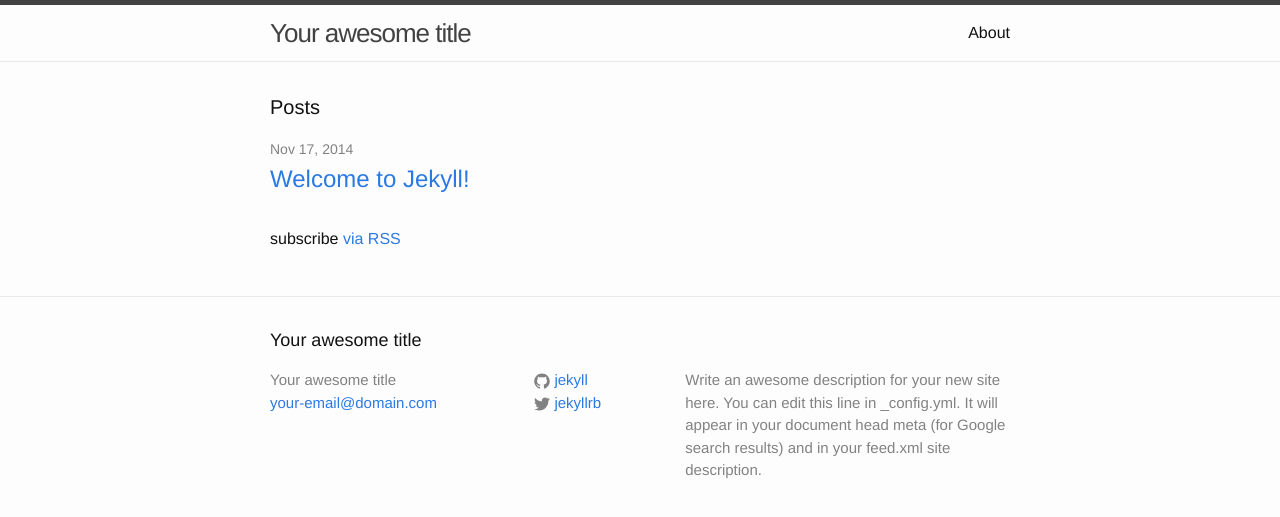
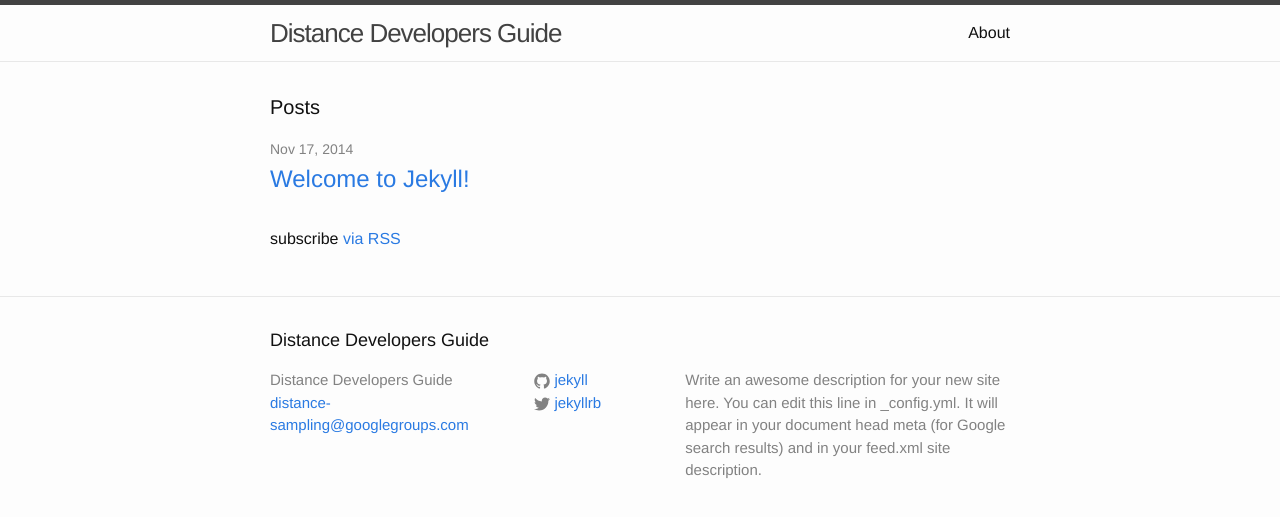
Before and after one commit to softwaresaved/distance-consultancy, a Jekyll site: the page built from index.html, in a window 1280 px wide. Shown: the top 517 px of the page. Built offline with Jekyll 4.4.1, drawn with Linux system fonts in a browser that asks for light colours.

Commit message:
Changed title and email to be those for Distance

```diff
--- a/_config.yml
+++ b/_config.yml
@@ -1,6 +1,6 @@
 # Site settings
-title: Your awesome title
-email: your-email@domain.com
+title: Distance Developers Guide
+email: distance-sampling@googlegroups.com
 description: > # this means to ignore newlines until "baseurl:"
   Write an awesome description for your new site here. You can edit this
   line in _config.yml. It will appear in your document head meta (for
```
